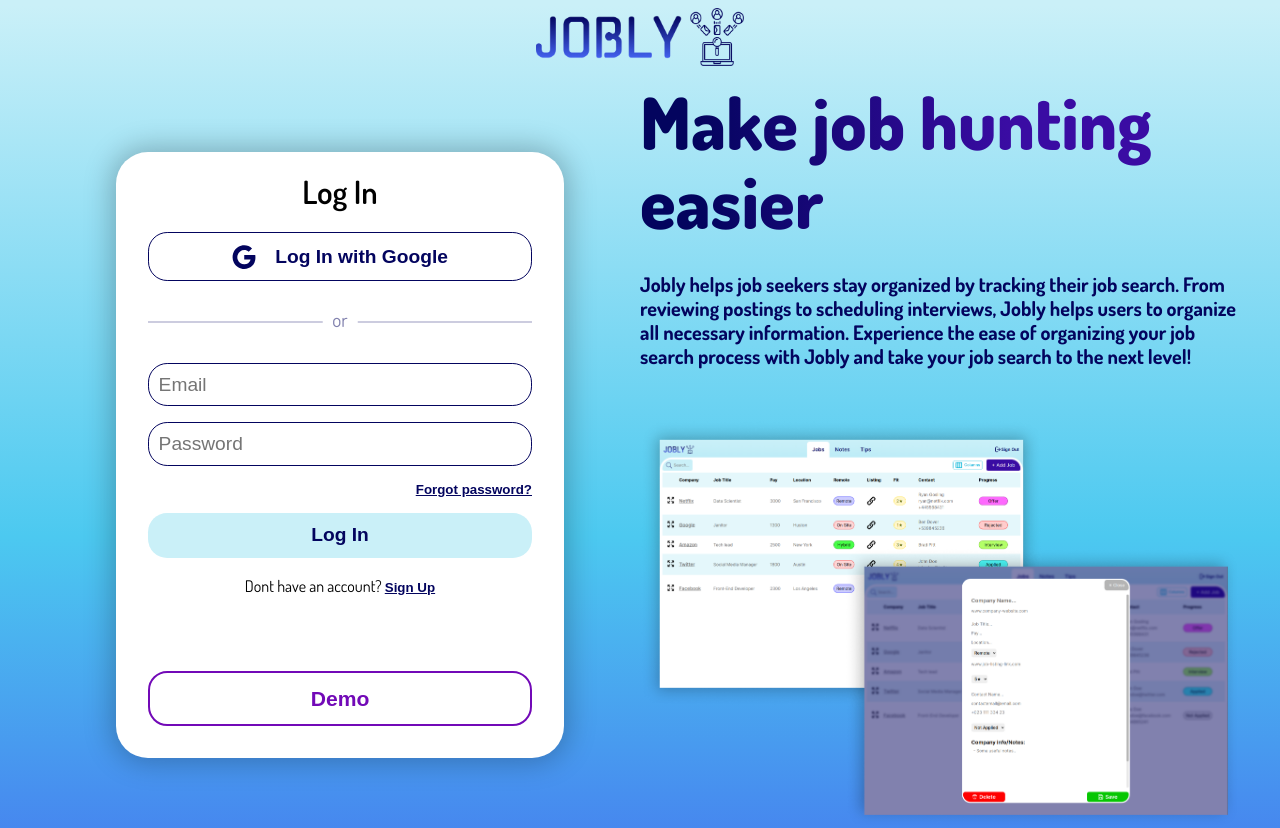
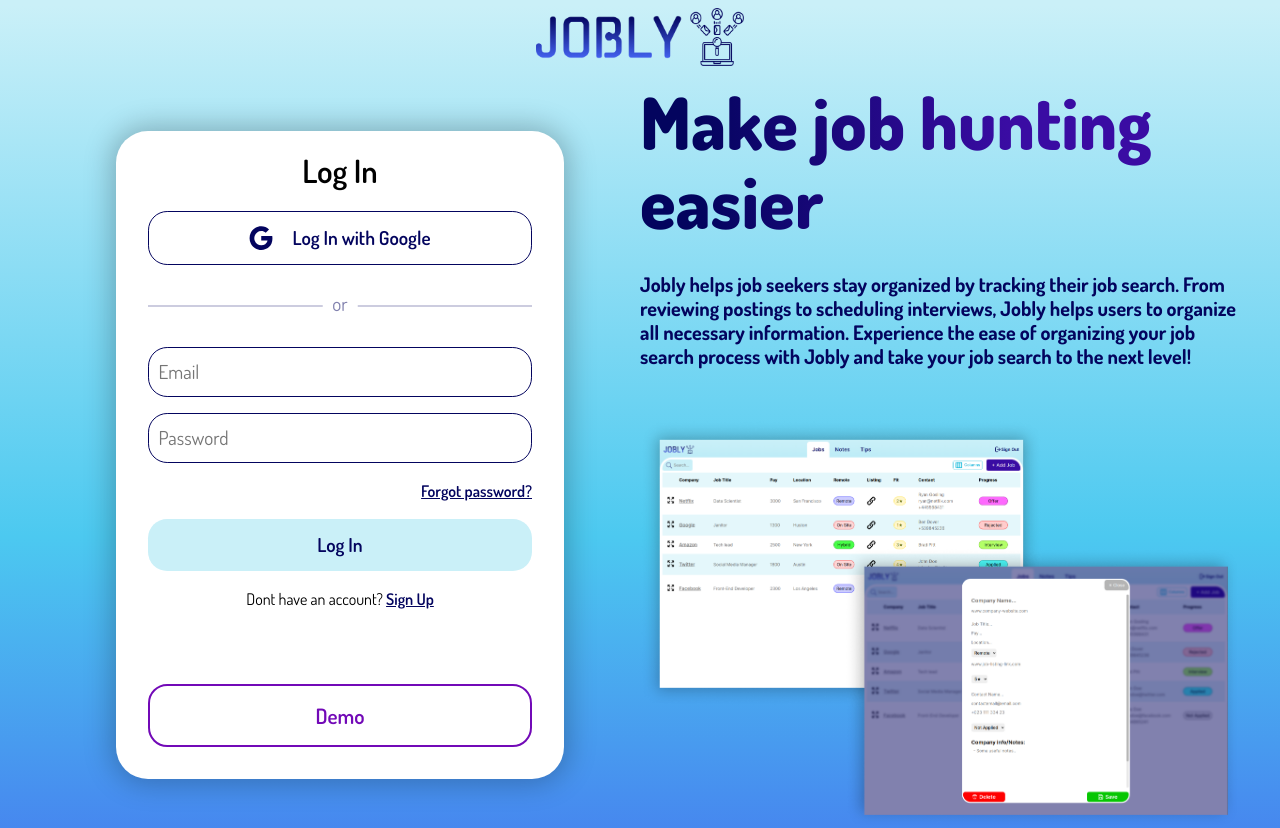
Before and after one commit to patrick-potocny/jobly, a Next.js app: page / in a window 1280 px wide. Built offline with nearby package versions, Linux system fonts and the light colour scheme; no server answers.

Commit message:
Font bug fix revert

```diff
--- a/styles/_reset.scss
+++ b/styles/_reset.scss
@@ -10,6 +10,7 @@
 * {
   margin: 0;
   padding: 0;
+  font: inherit;
 }
 
 /* Remove list styles on ul, ol elements, which suggests default styling will be removed */
```
